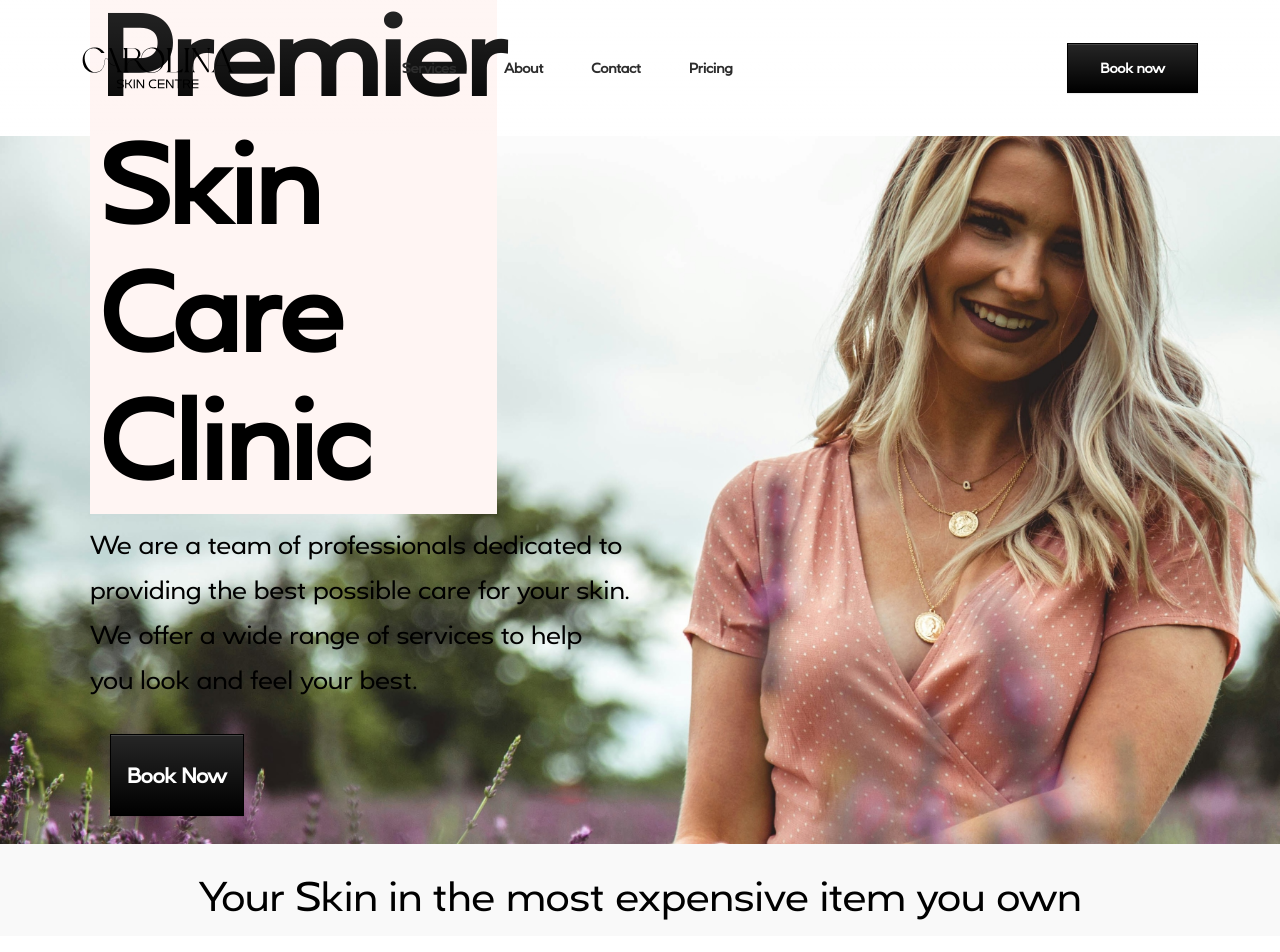
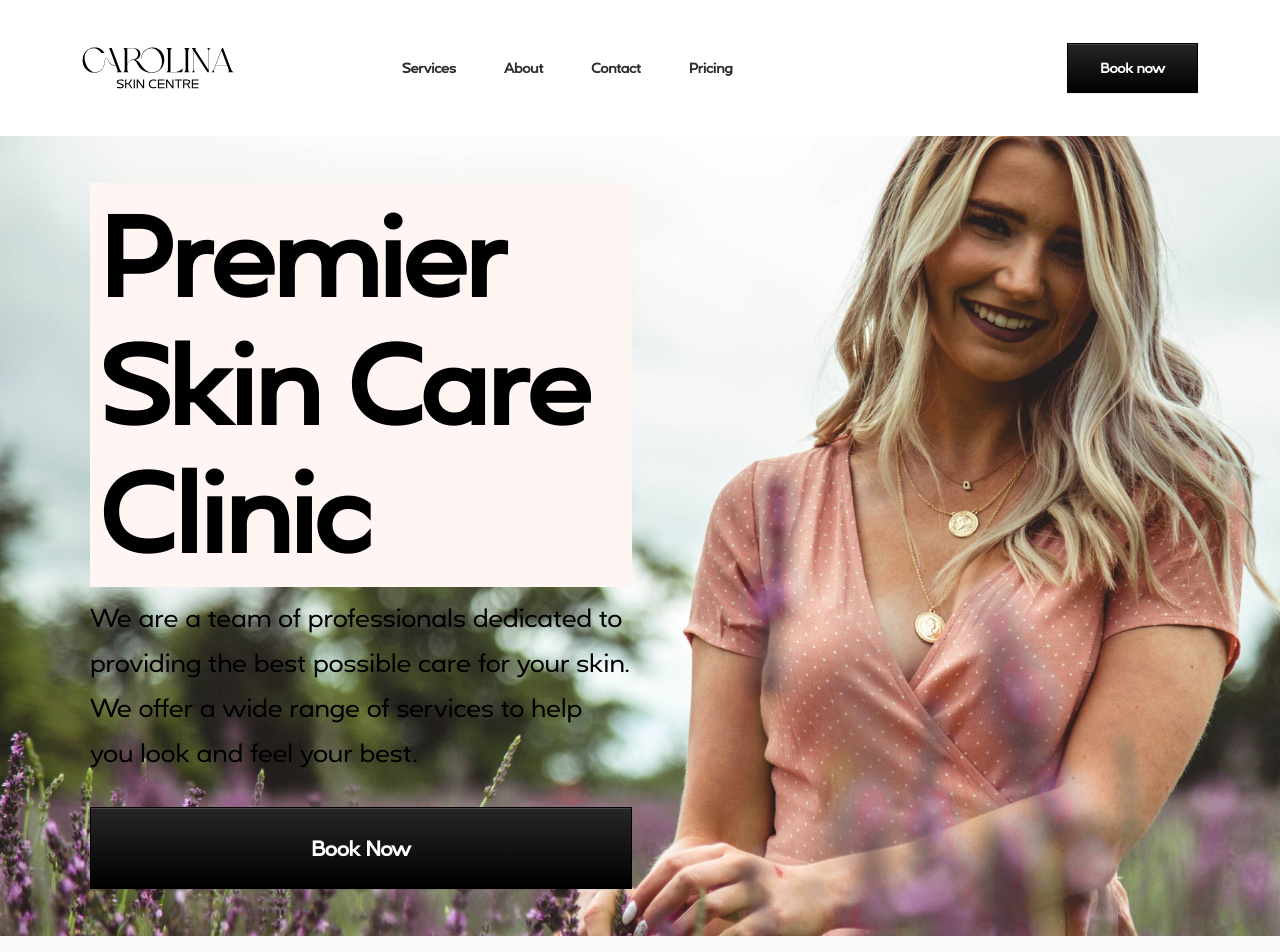
Before and after one commit to tulio-salvatierra/csc, a React (Create React App) app: page / in a window 1280 px wide. Shown: the top 952 px of the page. Built offline with nearby package versions, Linux system fonts and the light colour scheme.

Commit message:
refactor: Update Hero component layout and background styling

```diff
--- a/src/components/Header/Header.jsx
+++ b/src/components/Header/Header.jsx
@@ -14,7 +14,7 @@ function Header() {
   return (
     <>
       <section className="overflow-hidden sticky-top">
-        <nav className="navbar py-10 navbar-expand-xl navbar-light bg-transparent">
+        <nav className="navbar py-10 navbar-expand-xl navbar-light bg-white">
           <div className="container">
             <a href="/">
               <img className="navbar-brand" src={Logo} alt="logo" width={152} />
--- a/src/components/Hero/Hero.jsx
+++ b/src/components/Hero/Hero.jsx
@@ -3,10 +3,10 @@ import "../../App.css";
 function Hero() {
   return (
     <>
-      <div className="bg-hero d-sm-flex">
-        <div className="container-xl align-content-lg-start">
-          <div className="col w-sm-100 w-50 p-2 ">
-            <h1 className="display-1 fw-bolder bg-danger-light align-content-sm-start w-75">
+      <div className="bg-hero d-flex flex-column flex-lg-row">
+        <div className="container-xl">
+          <div className="col-12 col-lg-6 p-2">
+            <h1 className="display-1 fw-bolder bg-danger-light w-100">
               Premier Skin Care Clinic
             </h1>
             <p className="fs-3 --bs-danger-bg-subtle w-100">
@@ -15,19 +15,19 @@ function Hero() {
               help you look and feel your best.
             </p>
             <a
-              className="btn btn-dark d-block d-md-inline-block p-4 mt-4 m-5 w-sm-100 text-white fs-4"
+              className="btn btn-dark p-4 mt-4 w-100 w-md-auto text-white fs-4"
               href="#"
             >
               Book Now
             </a>
           </div>
-          <div className="col w-sm-100 w-50"></div>
+          <div className="col-12 col-lg-6"></div>
         </div>
-        <div className="hero-bottom">
-          <p className="mb-2 m-5 lh-lg text-black display-5">
-            Your Skin in the most expensive item you own
-          </p>
-        </div>
+      </div>
+      <div className="hero-bottom">
+        <p className="mb-2 m-5 lh-lg text-black display-5">
+          Your Skin is the most expensive item you own
+        </p>
       </div>
     </>
   );
```
